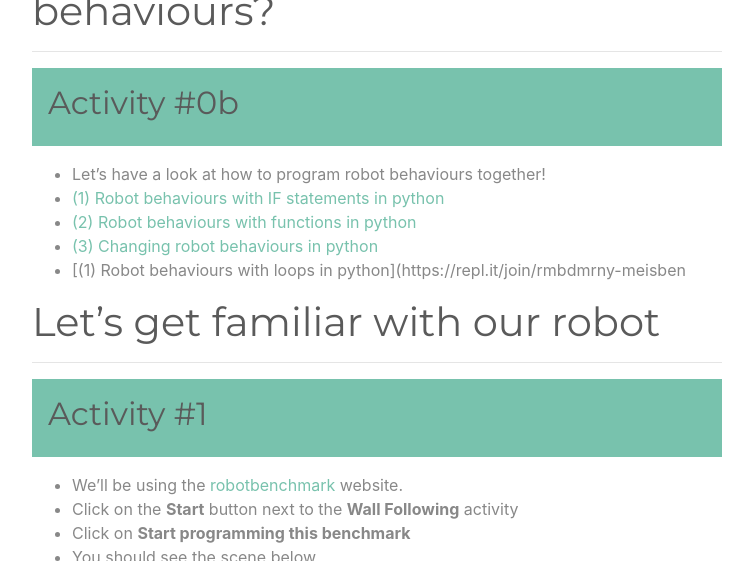
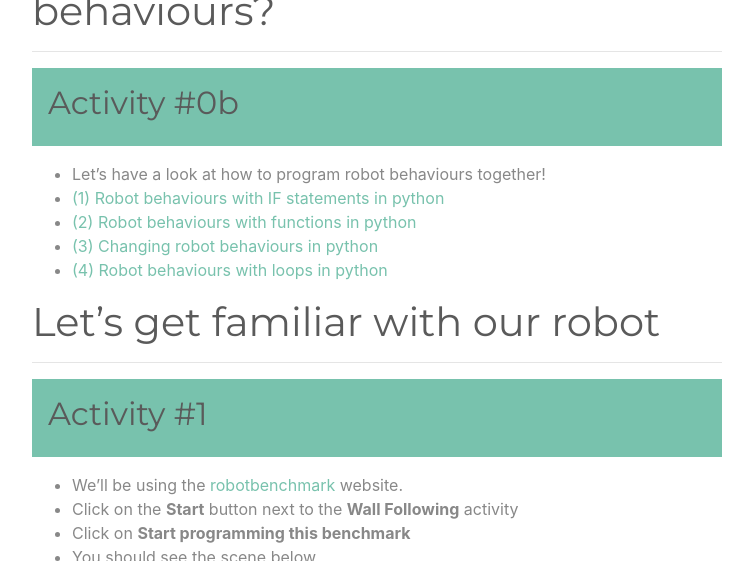
Before and after one commit to meisben/girlsIntoCoding-robotbenchmark-activity3, a Jekyll site: the page built from index.md, in a window 1280 px wide and 900 px high, scrolled down 2695 px, cut to the strip 0-561 px from the top of the window. Shown: the whole strip, without its empty margins (263-1016 px from the left). Built offline with Jekyll 4.4.1, drawn with Linux system fonts in a browser that asks for light colours.

Commit message:
Update index.md

```diff
--- a/index.md
+++ b/index.md
@@ -104,7 +104,6 @@ The idea with this acitivity isn't to become an ACE python programmer in 1 hour,
 * How many behaviours can you see in the robot? Let's discuss this together
 * Some example answers are below
 
-
 <!--Comment: This section is markdown again-->
 
 # How do we program robot behaviours?
@@ -127,7 +126,7 @@ The idea with this acitivity isn't to become an ACE python programmer in 1 hour,
 * [(1) Robot behaviours with IF statements in python](https://repl.it/join/koipvszj-meisben)
 * [(2) Robot behaviours with functions in python](https://repl.it/join/gznuzhur-meisben)
 * [(3) Changing robot behaviours in python](https://repl.it/join/dighdlzf-meisben)
-* [(1) Robot behaviours with loops in python](https://repl.it/join/rmbdmrny-meisben
+* [(4) Robot behaviours with loops in python](https://repl.it/join/rmbdmrny-meisben)
 
 
 
```
